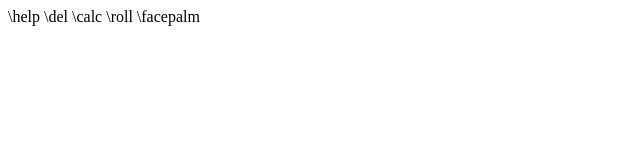
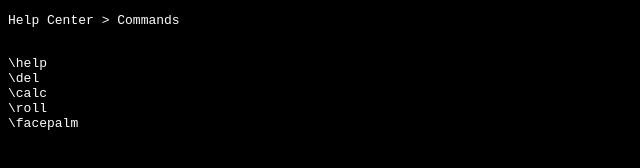
Before and after one commit to GEULACH/K8, a plain HTML site: page cm.html in a window 1280 px wide. Shown: the whole page, without its empty margins (0-640 px from the left). Drawn offline with Linux system fonts and the light colour scheme.

Commit message:
Update cm.html

```diff
--- a/cm.html
+++ b/cm.html
@@ -1,5 +1,16 @@
+<!DOCTYPE html>
+<html lang="en-us">
+<head>
+<meta charset="UTF-8">
+<title>K8™</title>
+<link rel="stylesheet" type="text/css" href="stylesheets/clean.css">
+</head>
+<body>
+<p><a href="https://geulach.github.io/K8/">Help Center</a> > Commands</p>
+<p class="list">
 \help
 \del
 \calc
 \roll
 \facepalm
+</p></body></html>
```
